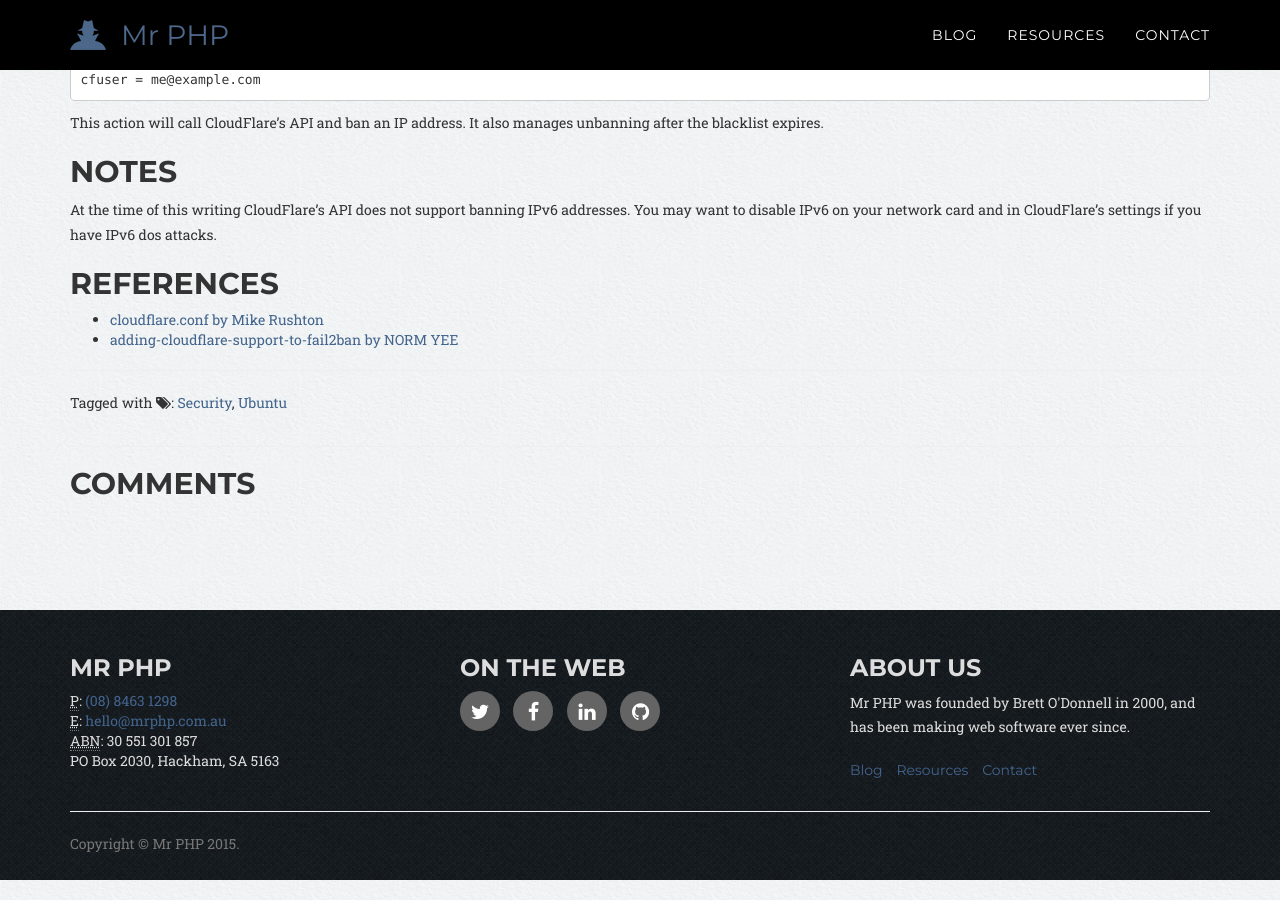
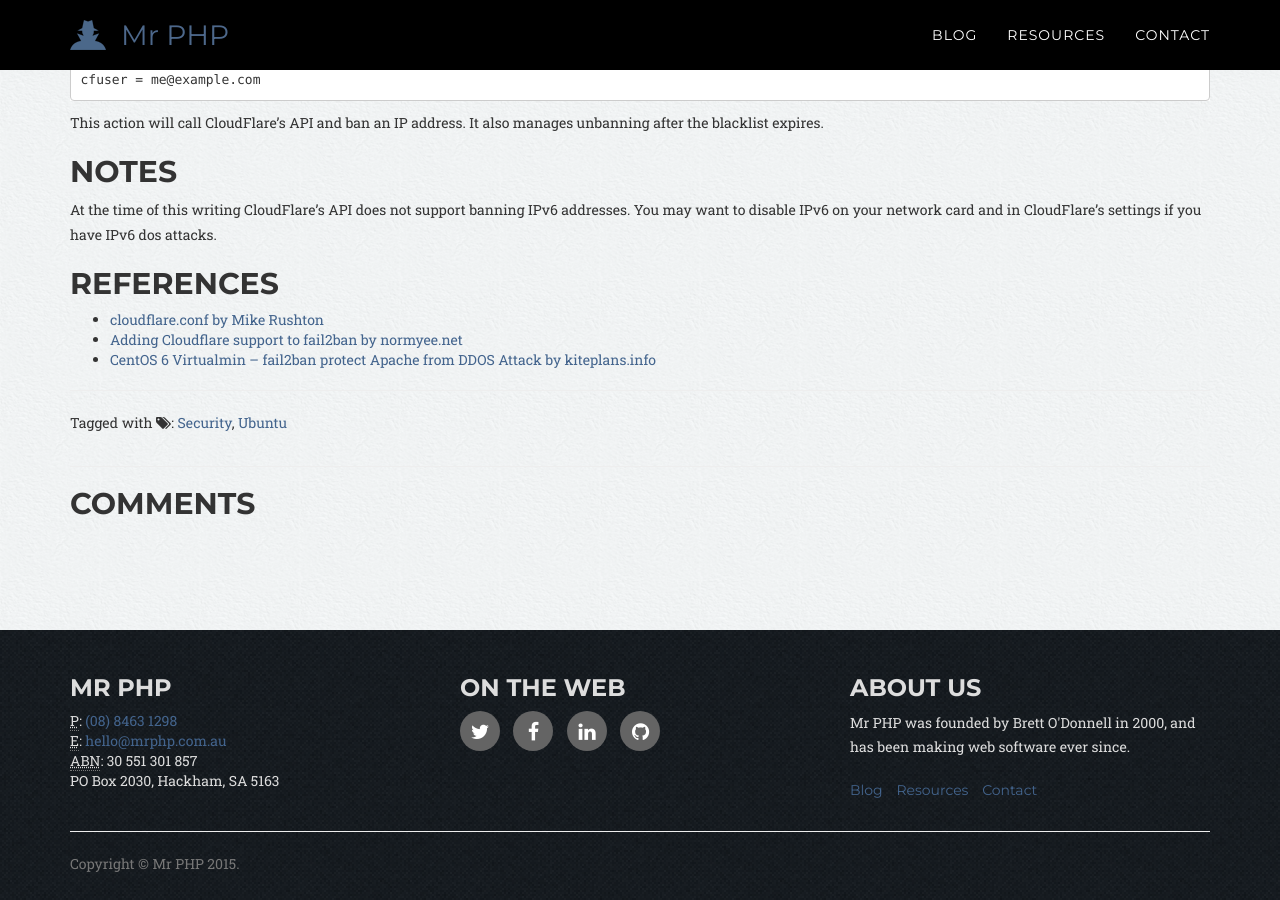
Before and after one commit to mr-php/mr-php.github.io, a Jekyll site: the page built from _posts/2015-03-28-ddos-protection-with-cloudflare-and-fail2ban.md, in a window 1280 px wide and 900 px high, scrolled down 3520 px. Built offline with Jekyll 4.4.1, drawn with Linux system fonts in a browser that asks for light colours; nearby versions of some CDN libraries; some web fonts are replaced; Markdown is read by kramdown in place of the engine named in the settings; comment, search, counter and statistics services are not loaded.

Commit message:
update references

```diff
--- a/_posts/2015-03-28-ddos-protection-with-cloudflare-and-fail2ban.md
+++ b/_posts/2015-03-28-ddos-protection-with-cloudflare-and-fail2ban.md
@@ -191,4 +191,5 @@
 ## References
 
 * <a href="https://github.com/fail2ban/fail2ban/blob/master/config/action.d/cloudflare.conf">cloudflare.conf by Mike Rushton</a>
-* <a href="http://www.normyee.net/blog/2012/02/02/adding-cloudflare-support-to-fail2ban">adding-cloudflare-support-to-fail2ban by NORM YEE</a>
+* <a href="http://www.normyee.net/blog/2012/02/02/adding-cloudflare-support-to-fail2ban">Adding Cloudflare support to fail2ban by normyee.net</a>
+* <a href="http://kiteplans.info/2013/03/18/centos-virtualminfail2ban-protect-apache-from-ddos-attack/">CentOS 6 Virtualmin – fail2ban protect Apache from DDOS Attack by kiteplans.info</a>
```
